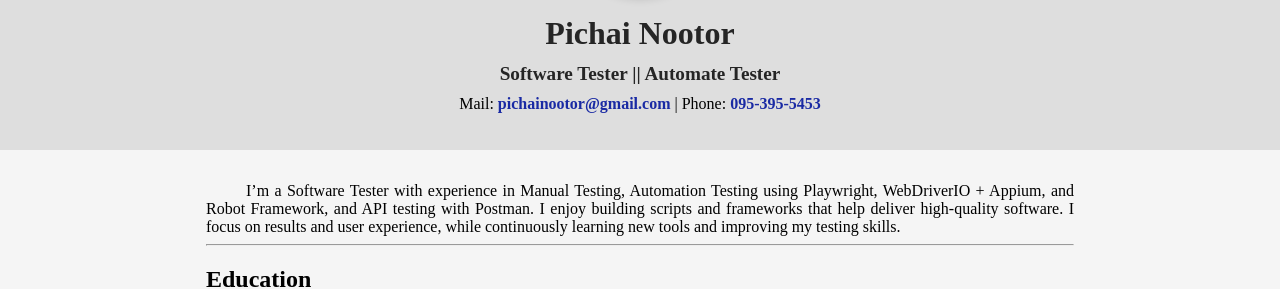
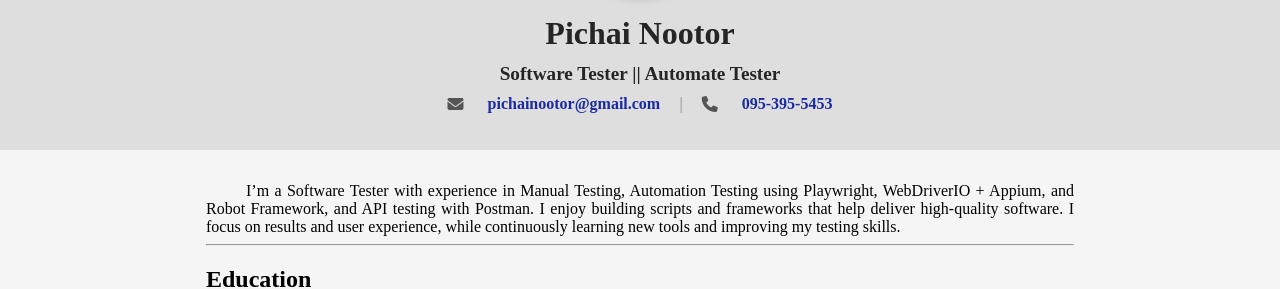
Before and after one commit to pichai-nootor/pichai-nootor.github.io, a Jekyll site: the page built from index.md, in a window 1280 px wide. Shown: the part 231-520 px from the top of the page. Built offline with Jekyll 4.4.1, drawn with Linux system fonts in a browser that asks for light colours; our own code applies the rules of GitHub Pages for plain Markdown files.

Commit message:
Update default.html

```diff
--- a/_layouts/default.html
+++ b/_layouts/default.html
@@ -4,6 +4,10 @@
 <head>
   <meta charset="UTF-8">
   <meta name="viewport" content="width=device-width, initial-scale=1">
+  <link
+  rel="stylesheet"
+  href="https://cdnjs.cloudflare.com/ajax/libs/font-awesome/6.5.0/css/all.min.css"
+/>
   <title>{{ site.title | default: site.github.repository_name }}</title>
 
   <style>
@@ -111,6 +115,41 @@
         margin-top: 3rem;
       }
     }
+
+
+  .project-tagline {
+    display: flex;
+    justify-content: center;
+    align-items: center;
+    gap: 1.2rem;
+    text-align: center;
+    font-size: 1.1rem;
+    color: #333;
+    margin-top: 10px;
+  }
+
+  .contact-info {
+    margin-left: 0.3rem;
+    font-weight: 500;
+  }
+
+  .fa-solid {
+    color: #555;
+  }
+
+  .separator {
+    color: #888;
+  }
+
+  @media (max-width: 600px) {
+    .project-tagline {
+      flex-direction: column;
+      gap: 0.5rem;
+    }
+    .separator {
+      display: none;
+    }
+  }
   </style>
 </head>
 
@@ -119,10 +158,14 @@
     <img src="{{ '/assets/profile.jpg' | relative_url }}" alt="Profile photo" />
     <h1 class="project-name">{{ site.title | default: site.github.repository_name }}</h1>
     <h2 class="project-tagline">{{ site.description | default: site.github.project_tagline }}</h2>
-    <h3 class="project-tagline">
-      Mail: <span class="contact-info">pichainootor@gmail.com</span> |
-      Phone: <span class="contact-info">095-395-5453</span>
-    </h3>
+   <h3 class="project-tagline">
+  <i class="fa-solid fa-envelope"></i>
+  <span class="contact-info">pichainootor@gmail.com</span>
+  <span class="separator">|</span>
+  <i class="fa-solid fa-phone"></i>
+  <span class="contact-info">095-395-5453</span>
+</h3>
+
   </header>
 
   <div class="main-content">
```
